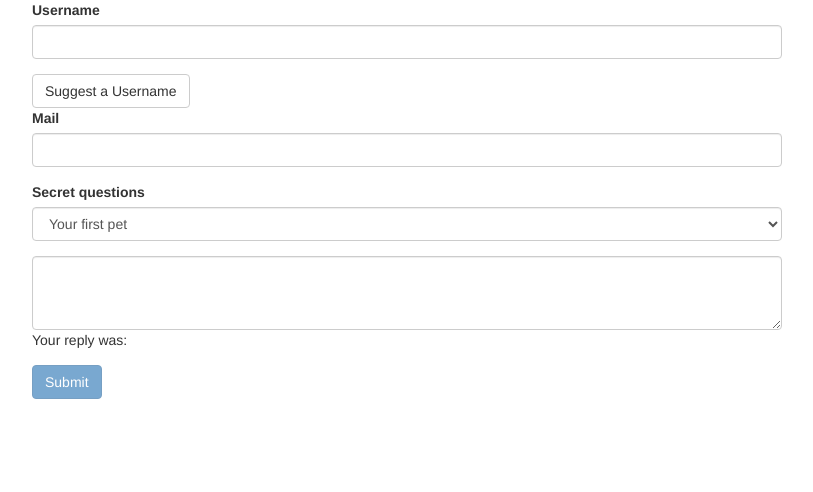
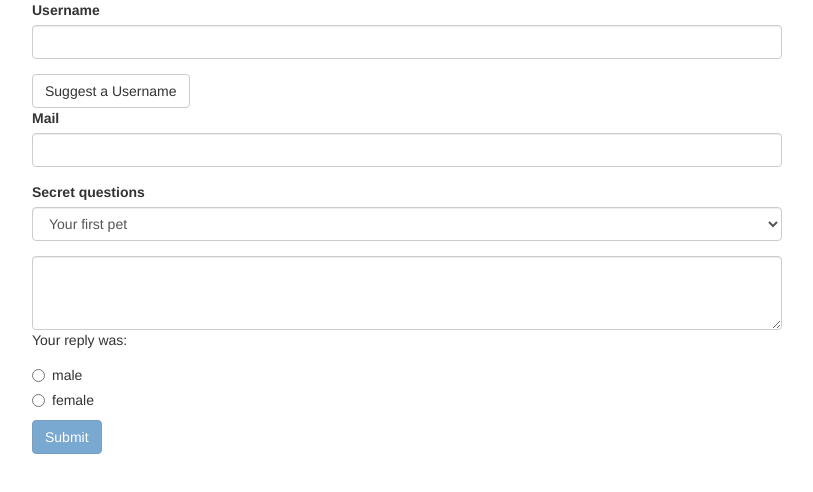
Before and after one commit to mc-carthy/ngChunks, an Angular app in the folder forms/: page / in a window 1280 px wide. Shown: the top 492 px of the page, without its empty margins (233-1046 px from the left). Built offline with nearby package versions, Linux system fonts and the light colour scheme.

Commit message:
Adding radio buttons to TD form

```diff
--- a/forms/src/app/app.component.html
+++ b/forms/src/app/app.component.html
@@ -72,6 +72,18 @@
                     </div>
                 <span *ngIf="!secretData.valid && secretData.touched" class="help-block invalid-text">Please enter valid secret data</span>
                 </div>
+                <div class="radio" *ngFor="let gender of genders">
+                    <label>
+                        <input
+                            type="radio"
+                            name="gender"
+                            required
+                            ngModel
+                            [value]="gender"
+                        >
+                        {{ gender }}
+                    </label>
+                </div>
                 <button
                     [disabled]="!f.valid"
                     class="btn btn-primary"
--- a/forms/src/app/app.component.ts
+++ b/forms/src/app/app.component.ts
@@ -9,6 +9,7 @@ import { NgForm } from '@angular/forms';
 export class AppComponent {
     defaultSecret: string = 'pet';
     answer: string = "";
+    genders = ['male', 'female']
 
     onSubmit(form: NgForm) {
         console.log(form);
```
